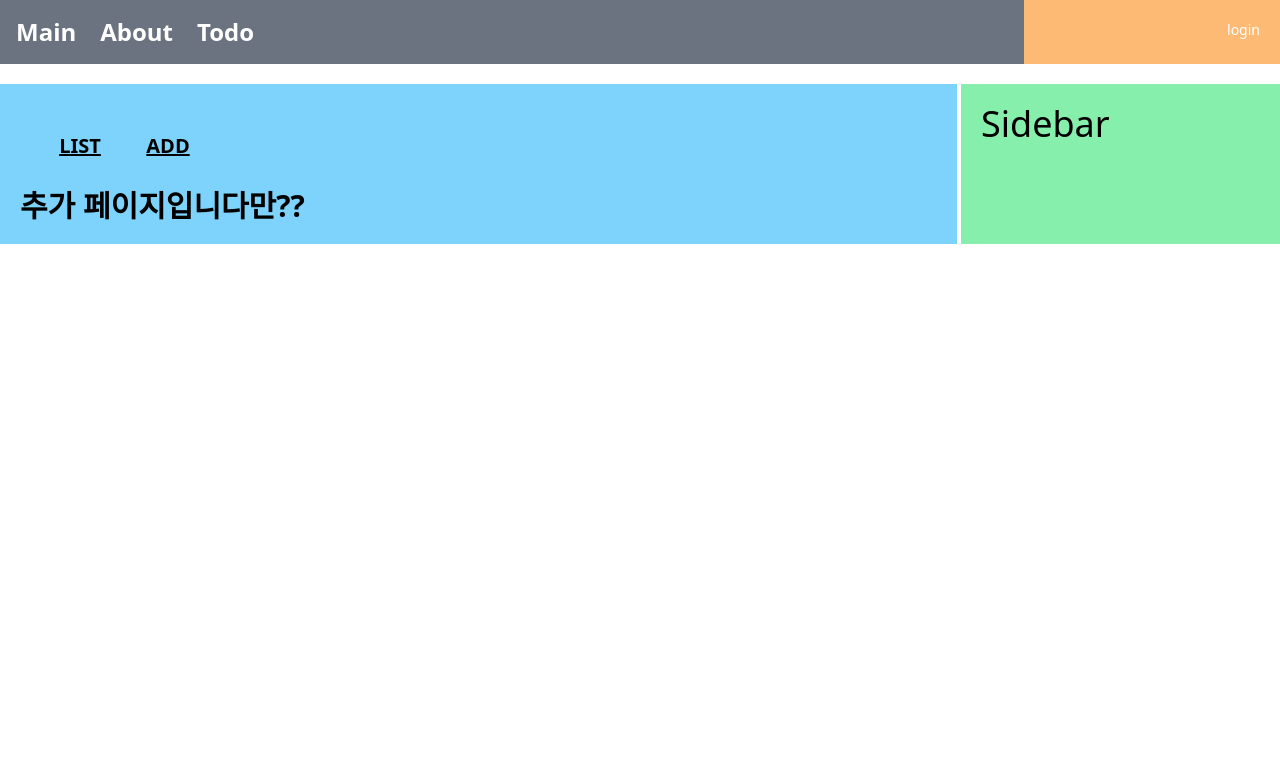
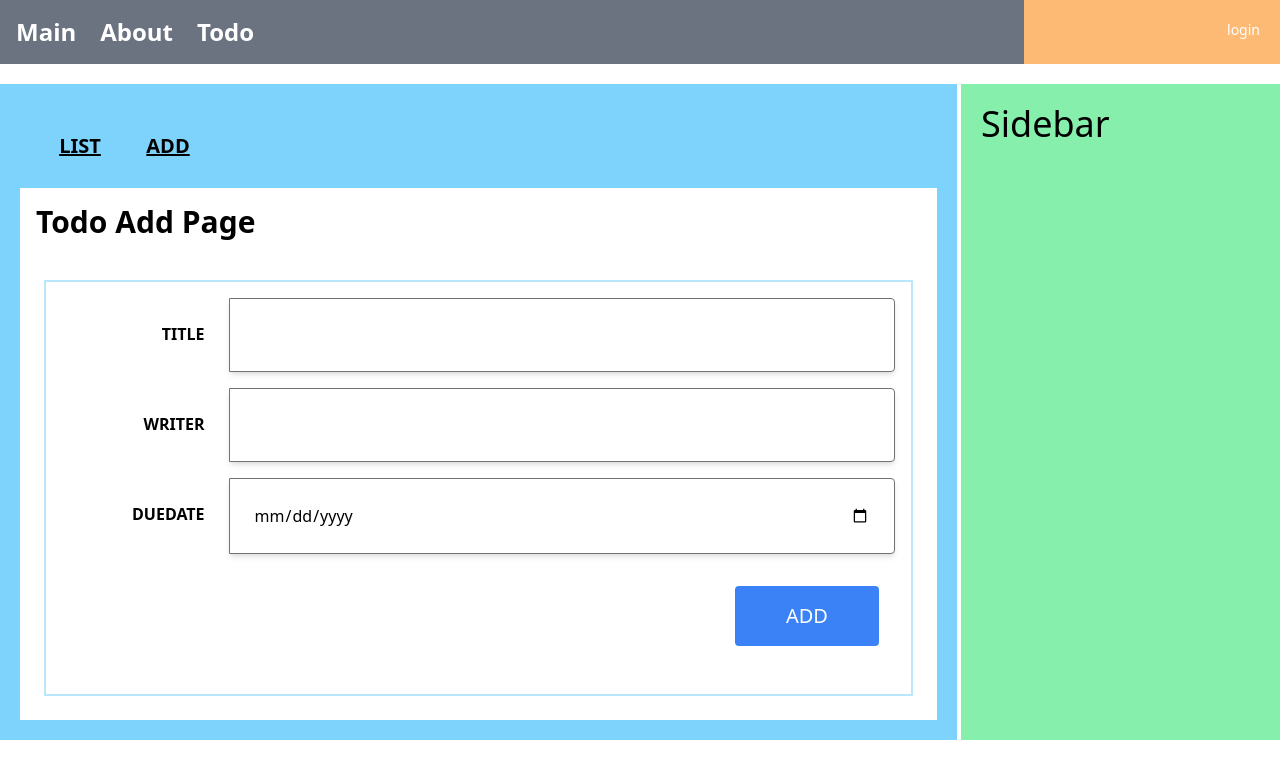
Before and after one commit to blackjune67/clonemall, a React (Create React App) app in the folder front/: page /todo/list in a window 1280 px wide. Both pictures are taken after a click on the element "ADD". Shown: the top 778 px of the page. Built offline with nearby package versions, Linux system fonts and the light colour scheme; no server answers.

Commit message:
front add component

```diff
--- /dev/null
+++ b/front/src/components/todo/AddComponent.js
@@ -0,0 +1,80 @@
+import React, {useState} from 'react';
+
+const initState = {
+  title: '',
+  content: '',
+  writer: ''
+}
+
+function AddComponent(props) {
+
+  const [todo, setTodo] = useState({...initState});
+  const handleChangeTodo = (e) => {
+    console.log(`e.target.name : ${e.target.name}, e.target.value : ${e.target.value}`)
+    todo[e.target.name] = e.target.value;
+    setTodo({...todo});
+  }
+
+  const handleClickAdd = () => {
+    console.log(todo)
+  }
+
+  return (
+      <div className="border-2 border-sky-200 mt-10 m-2 p-4">
+
+        {/*/!* 모달 처리 *!/*/}
+
+        {/*{result ? <ResultModal title={'Add Result'} content={`New ${result} Added`} callbackFn={closeModal}/> : <></>}*/}
+
+        <div className="flex justify-center">
+          <div className="relative mb-4 flex w-full flex-wrap items-stretch">
+            <div className="w-1/5 p-6 text-right font-bold">TITLE</div>
+            <input className="w-4/5 p-6 rounded-r border border-solid border-neutral-500 shadow-md"
+                   name="title"
+                   type={'text'}
+                   value={todo.title}
+                   onChange={handleChangeTodo}
+            >
+            </input>
+
+          </div>
+        </div>
+        <div className="flex justify-center">
+          <div className="relative mb-4 flex w-full flex-wrap items-stretch">
+            <div className="w-1/5 p-6 text-right font-bold">WRITER</div>
+            <input className="w-4/5 p-6 rounded-r border border-solid border-neutral-500 shadow-md"
+                   name="writer"
+                   type={'text'}
+                   value={todo.writer}
+                   onChange={handleChangeTodo}
+            >
+            </input>
+          </div>
+        </div>
+        <div className="flex justify-center">
+          <div className="relative mb-4 flex w-full flex-wrap items-stretch">
+            <div className="w-1/5 p-6 text-right font-bold">DUEDATE</div>
+            <input className="w-4/5 p-6 rounded-r border border-solid border-neutral-500 shadow-md"
+                   name="dueDate"
+                   type={'date'}
+                   value={todo.dueDate}
+                   onChange={handleChangeTodo}
+            >
+            </input>
+          </div>
+        </div>
+        <div className="flex justify-end">
+          <div className="relative mb-4 flex p-4 flex-wrap items-stretch">
+            <button type="button"
+                    className="rounded p-4 w-36 bg-blue-500 text-xl  text-white "
+                    onClick={handleClickAdd}
+            >
+              ADD
+            </button>
+          </div>
+        </div>
+      </div>
+  );
+}
+
+export default AddComponent;
--- a/front/src/pages/todo/AddPage.js
+++ b/front/src/pages/todo/AddPage.js
@@ -1,9 +1,13 @@
 import React from 'react';
+import AddComponent from "../../components/todo/AddComponent";
 
 function AddPage(props) {
   return (
-      <div className={'text-3xl font-extrabold'}>
-        추가 페이지입니다만??
+      <div className={"p-4 w-full bg-white"}>
+        <div className={"text-3xl font-extrabold"}>
+          Todo Add Page
+        </div>
+        <AddComponent/>
       </div>
   );
 }
```
Also changed, not shown: 1 other file (tests, documents, lock files or other folders).
